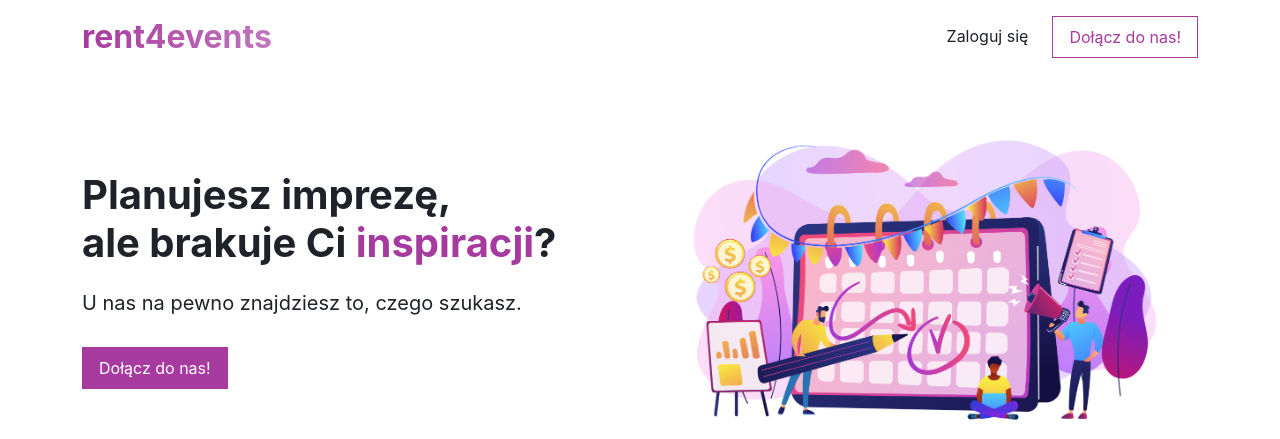
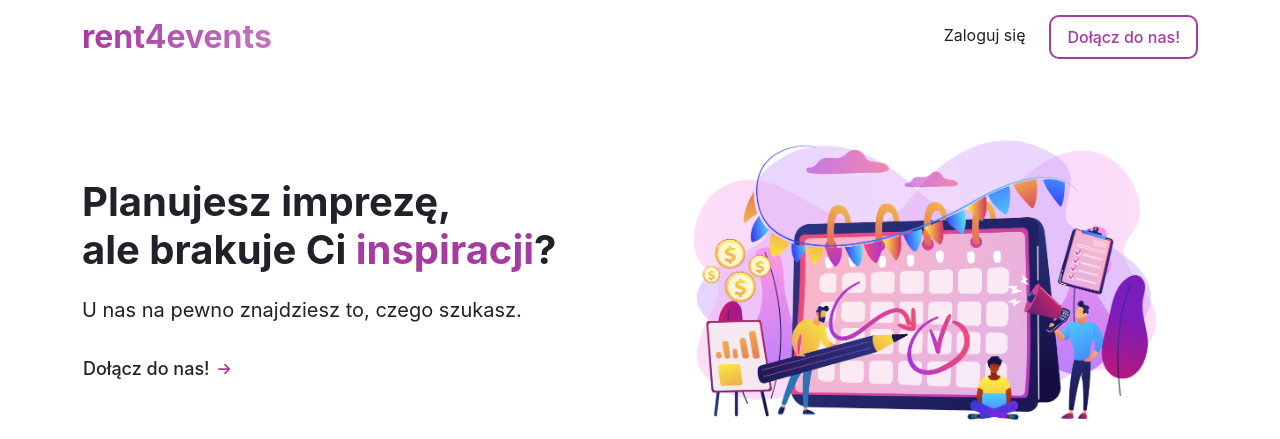
Before and after one commit to klaudial99/rent4events-front-mobile, a Vue app: page /#/ in a window 1280 px wide. Shown: the top 439 px of the page. Built offline with nearby package versions, Linux system fonts and the light colour scheme; no server answers; what vue-number-animation would draw is missing.

Commit message:
Change main buttons

```diff
--- a/src/App.vue
+++ b/src/App.vue
@@ -49,8 +49,9 @@ export default {
 .btn-main {
   background-color: var(--PRIMARY);
   color: white;
-  border-radius: 0;
-  border: 1px solid var(--PRIMARY);
+  border-radius: 10px;
+  font-weight: 500;
+  border: 2px solid var(--PRIMARY);
   padding: 0.5rem 1rem;
   font-size: 1rem;
 }
@@ -59,15 +60,16 @@ export default {
 .btn-main:focus {
   background-color: var(--PRIMARY-DARKER);
   color: white;
-  border: 1px solid var(--PRIMARY-DARKER);
+  border: 2px solid var(--PRIMARY-DARKER);
   box-shadow: none;
 }
 
 .btn-main-outline {
   background-color: white;
   color: var(--PRIMARY);
-  border-radius: 0;
-  border: 1px solid var(--PRIMARY);
+  border-radius: 10px;
+  font-weight: 500;
+  border: 2px solid var(--PRIMARY);
   padding: 0.5rem 1rem;
   font-size: 1rem;
 }
@@ -76,7 +78,7 @@ export default {
 .btn-main-outline:focus {
   background-color: var(--PRIMARY-DARKER);
   color: white;
-  border: 1px solid var(--PRIMARY-DARKER);
+  border: 2px solid var(--PRIMARY-DARKER);
   box-shadow: none;
 }
 
@@ -100,4 +102,8 @@ h2 {
 .error-input:hover {
   border-color: red;
 }
+
+.clickable {
+  cursor: pointer;
+}
 </style>
--- a/src/components/home_page/MainInfo.vue
+++ b/src/components/home_page/MainInfo.vue
@@ -11,12 +11,17 @@
             </h1>
             <h5 class="py-3">U nas na pewno znajdziesz to, czego szukasz.</h5>
             <button
-              class="btn btn-main d-block my-3 mx-auto mx-md-0"
+              class="btn join-us-btn d-block my-3 mx-auto mx-md-0 p-0"
               data-bs-toggle="modal"
               data-bs-target="#loginRegisterModal"
               @click="this.$store.commit('setActiveTab', 'register')"
             >
-              Dołącz do nas!
+              <span class="join-us-text">Dołącz do nas!</span>
+              <font-awesome-icon
+                :icon="['fa', 'arrow-right']"
+                size="sm"
+                class="join-us-icon ms-2"
+              />
             </button>
           </div>
         </div>
@@ -54,4 +59,23 @@ export default {
 h5 {
   font-weight: 400;
 }
+
+.join-us-text {
+  font-weight: 500;
+  font-size: 18px;
+}
+
+.join-us-icon {
+  color: var(--PRIMARY);
+}
+
+.join-us-btn:hover .join-us-icon {
+  transform: translate(5px, 0);
+  transition: all 0.4s ease;
+}
+
+.join-us-btn:hover,
+.join-us-btn:focus {
+  box-shadow: none;
+}
 </style>
--- a/src/components/home_page/RegisterForm.vue
+++ b/src/components/home_page/RegisterForm.vue
@@ -132,7 +132,7 @@ export default {
         phone_no: "",
       };
 
-      const url = `${this.apiURL}Api/Account/register`;
+      const url = `${this.apiURL}api/Account/register`;
 
       const isFormCorrect = await this.v$.$validate();
 
--- a/src/main.js
+++ b/src/main.js
@@ -16,11 +16,13 @@ import {
   faTruck,
   faPeopleGroup,
   faBoxesPacking,
+  faArrowRight,
 } from "@fortawesome/free-solid-svg-icons";
 library.add(faArrowUp);
 library.add(faTruck);
 library.add(faPeopleGroup);
 library.add(faBoxesPacking);
+library.add(faArrowRight);
 
 import {
   faFacebook,
```
